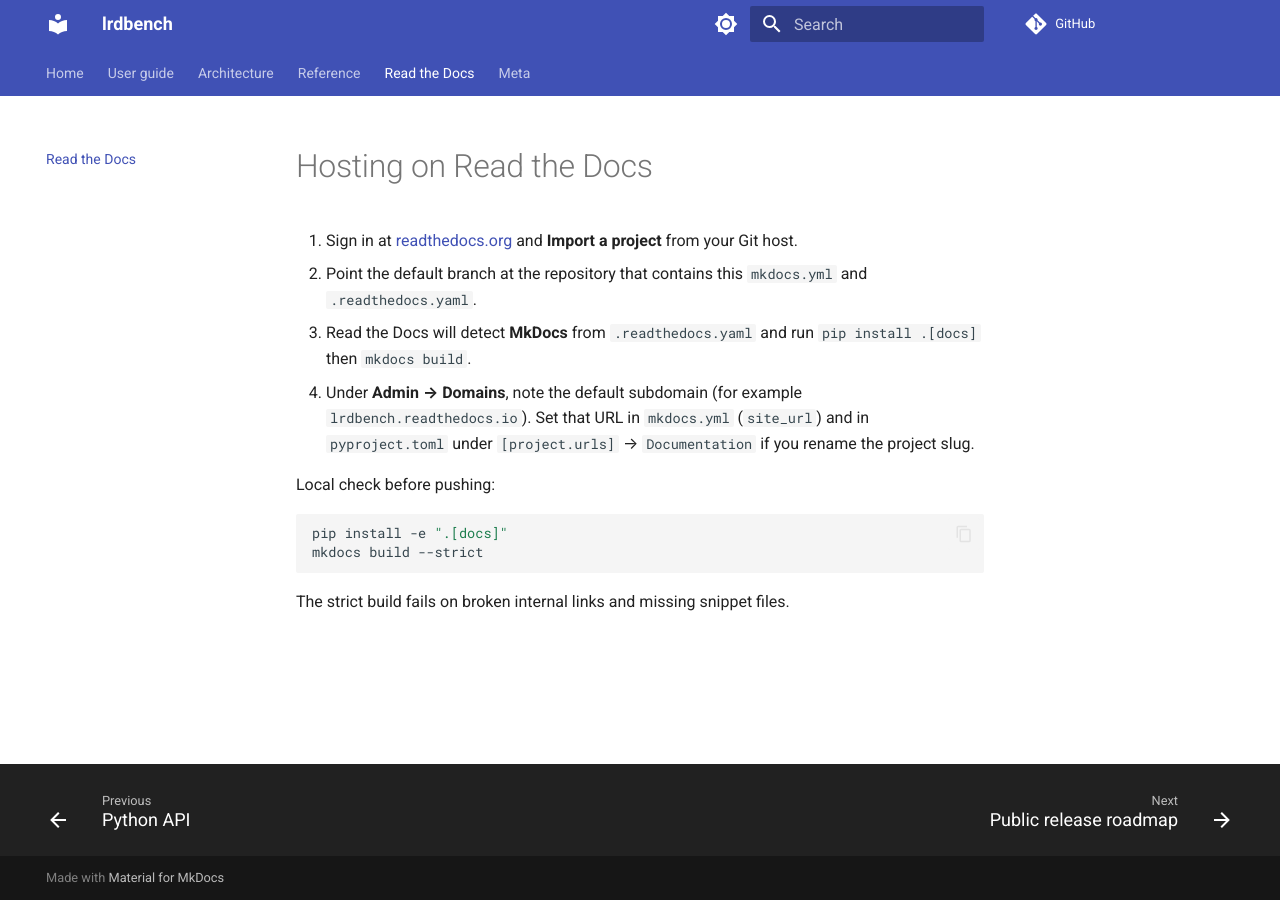
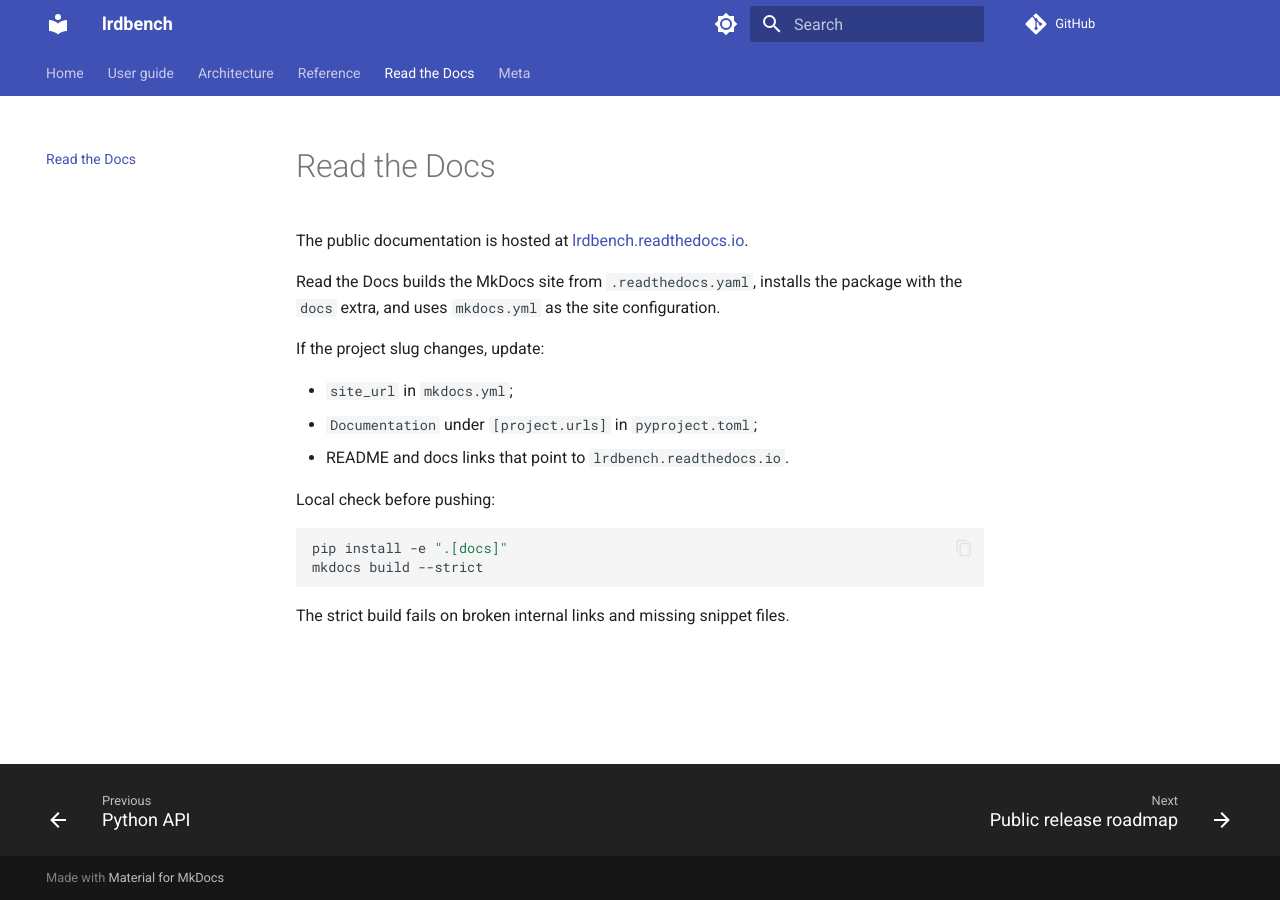
Before and after one commit to dave2k77/lrdbench, an MkDocs documentation site: the page built from docs/readthedocs.md, in a window 1280 px wide. Built offline with MkDocs 1.6.1 and Material for MkDocs 9.7.7, drawn with Linux system fonts in a browser that asks for light colours; comment, search, counter and statistics services are not loaded.

```diff
--- a/docs/readthedocs.md
+++ b/docs/readthedocs.md
@@ -1,9 +1,15 @@
-# Hosting on Read the Docs
+# Read the Docs
 
-1. Sign in at [readthedocs.org](https://readthedocs.org/) and **Import a project** from your Git host.
-2. Point the default branch at the repository that contains this `mkdocs.yml` and `.readthedocs.yaml`.
-3. Read the Docs will detect **MkDocs** from `.readthedocs.yaml` and run `pip install .[docs]` then `mkdocs build`.
-4. Under **Admin → Domains**, note the default subdomain (for example `lrdbench.readthedocs.io`). Set that URL in `mkdocs.yml` (`site_url`) and in `pyproject.toml` under `[project.urls]` → `Documentation` if you rename the project slug.
+The public documentation is hosted at [lrdbench.readthedocs.io](https://lrdbench.readthedocs.io/).
+
+Read the Docs builds the MkDocs site from `.readthedocs.yaml`, installs the package with the
+`docs` extra, and uses `mkdocs.yml` as the site configuration.
+
+If the project slug changes, update:
+
+- `site_url` in `mkdocs.yml`;
+- `Documentation` under `[project.urls]` in `pyproject.toml`;
+- README and docs links that point to `lrdbench.readthedocs.io`.
 
 Local check before pushing:
 
```
Also changed, not shown: CHANGELOG.md (+4 -0 lines), README.md (+1 -1 lines), docs/index.md (+1 -1 lines), docs/installation.md (+2 -2 lines), 1 other file.
